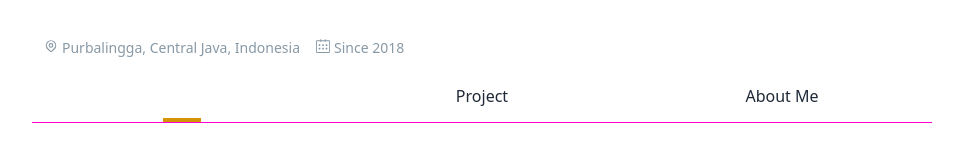
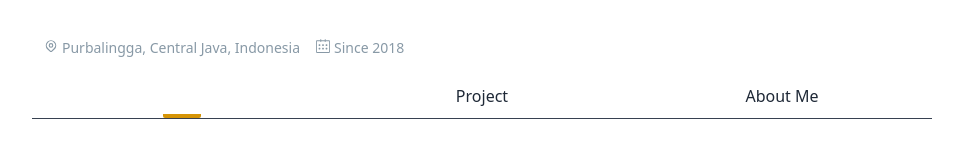
Before and after one commit to soimalfath/soimverse-v.2, a React (Vite) app: page / in a window 1280 px wide. Shown: the part 326-488 px from the top of the page, without its empty margins (158-1121 px from the left). Built offline with nearby package versions, Linux system fonts and the light colour scheme.

Commit message:
fix border bottom feed

```diff
--- a/src/components/home/Feed.tsx
+++ b/src/components/home/Feed.tsx
@@ -9,10 +9,10 @@ const Feed = () => {
   };
   return (
     <section>
-      <div className={`grid grid-cols-3 mt-3 border-b border-b-secondary`}>
+      <div className={`grid grid-cols-3 mt-3 border-b-[0.1px] border-b-gray-700`}>
         {tabFeed.map((tab, index) => (
           <div onClick={() => handleTabClick(tab.value)} className={`flex px-2 cursor-pointer md:hover:border md:hover:bg-slate-700 md:hover:border-slate-700 !pb-0 p-1 md:py-3 justify-center items-center`} key={index}>
-            <div className={`${activeTab === tab.value ? "border-b-[#d59406] border-b-4 font-semibold text-white" : ""} pb-3 `}>{tab.tabName}</div>
+            <div className={`${activeTab === tab.value ? "border-b-[#d59406] rounded-sm border-b-4 font-semibold text-white" : ""} pb-2 `}>{tab.tabName}</div>
           </div>
         ))}
       </div>
```
